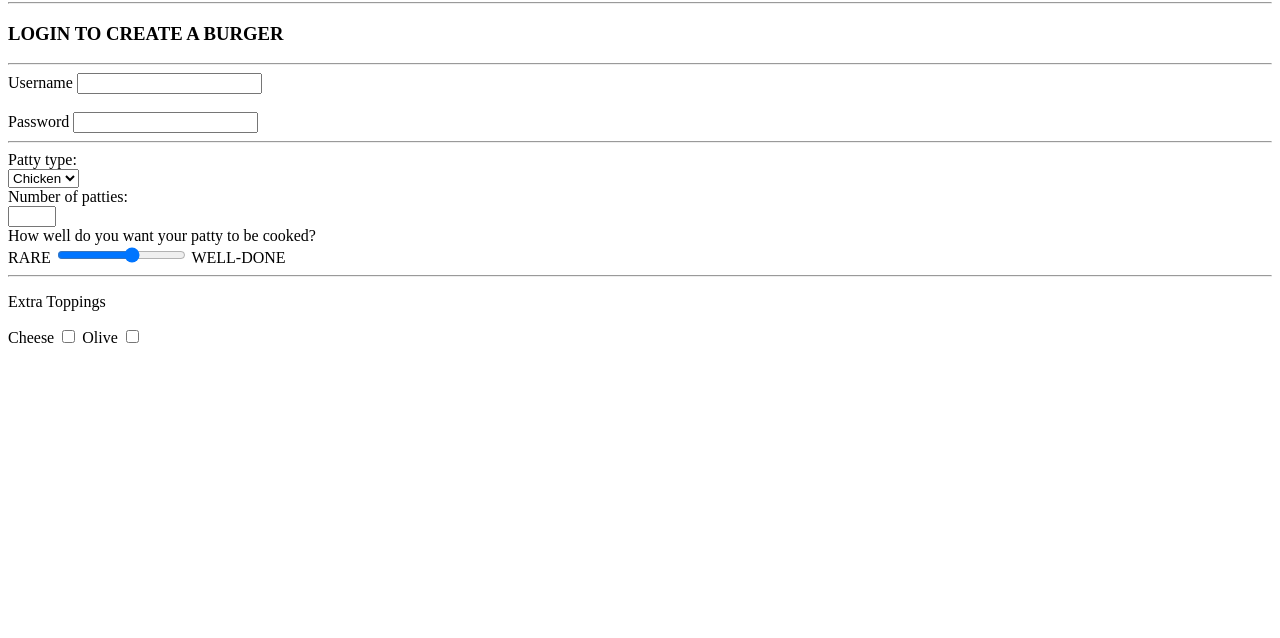
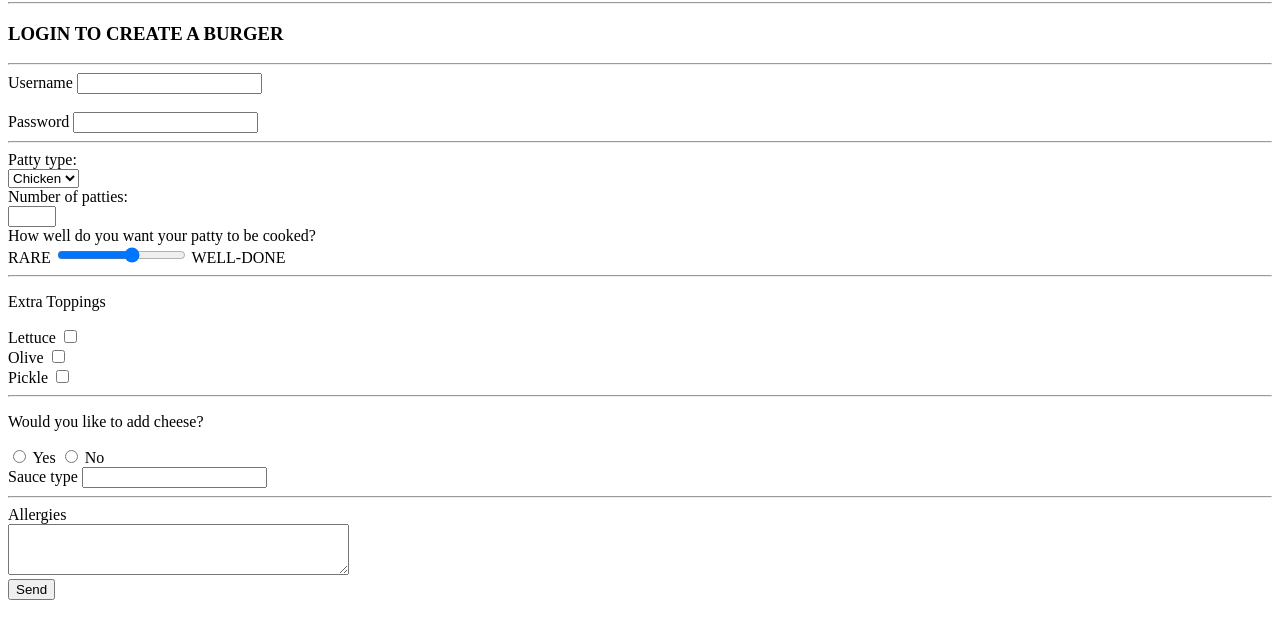
Before and after one commit to AQITOFU/studentform, a plain HTML site: page form.html in a window 1280 px wide. Shown: the part 78-716 px from the top of the page. Drawn offline with Linux system fonts and the light colour scheme.

Commit message:
Update form.html

```diff
--- a/form.html
+++ b/form.html
@@ -6,7 +6,7 @@
     <body>
         <form action="/burger.html" method="POST">
 
-
+        <main>
             <head>
               <h1>WELCOME TO SAQIA'S BURGER</h1>
               <hr>
@@ -42,12 +42,40 @@
                 <hr>
                 <p>Extra Toppings</p>
 
-                <label for="cheese">Cheese</label>
-                <input type="checkbox" id="cheese" name="toppings">
+                <label for="lettuce">Lettuce</label>
+                <input type="checkbox" id="lettuce" name="toppings"><br>
                 <label for="olives">Olive</label>
-                <input type="checkbox" id="olives" name="toppings">
+                <input type="checkbox" id="olives" name="toppings"><br>
+                <label for="pickles">Pickle</label>
+                <input type="checkbox" id="pickles" name="toppings"><br>
+                <hr>
+                <p>Would you like to add cheese?</p>
+                <input type="radio" id="yes" value="Yes" name="cheese">
+                <label for="yes">Yes</label>
+                <input type="radio" id="no" value="No" name="cheese">
+                <label for="no">No</label>
+            </section>
 
+            <section class="saucelist">
+                <label for="sauce">Sauce type</label>
+                <input type="text" list="sauces" id="sauce" name="sauce">
+                <datalist id="sauces">
+                    <option value="Mayonnaise"></option>
+                    <option value="Ketchup"></option>
+                    <option value="Pesto"></option>
+                </datalist>
             </section>
+        </main>
+
+        <hr>
+
+        <footer>
+            <label for="comment">Allergies</label><br>
+            <textarea id="comment" name="allergy" rows="3" cols="40" required></textarea><br>
+            <input type="submit" value="Send">
+        </footer>
+
+
 
 
         </form>
```
